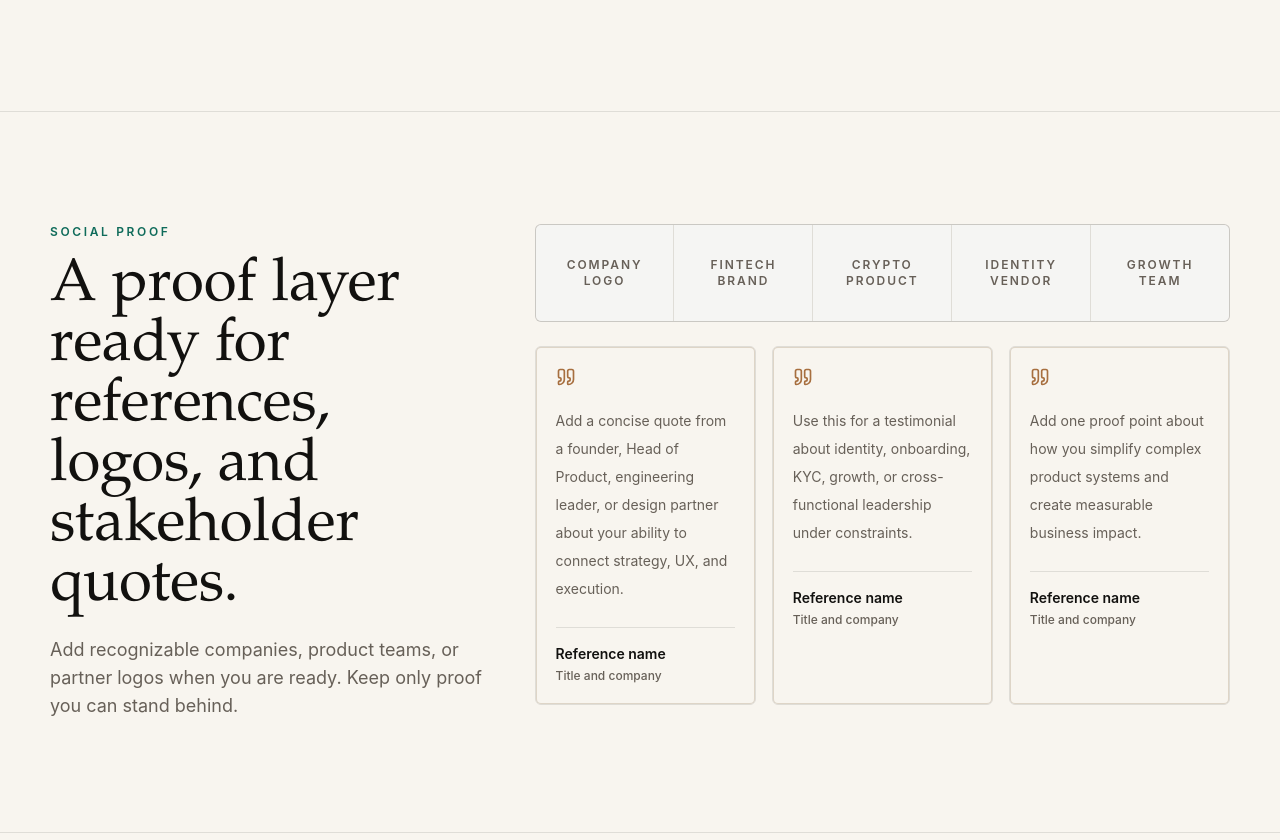
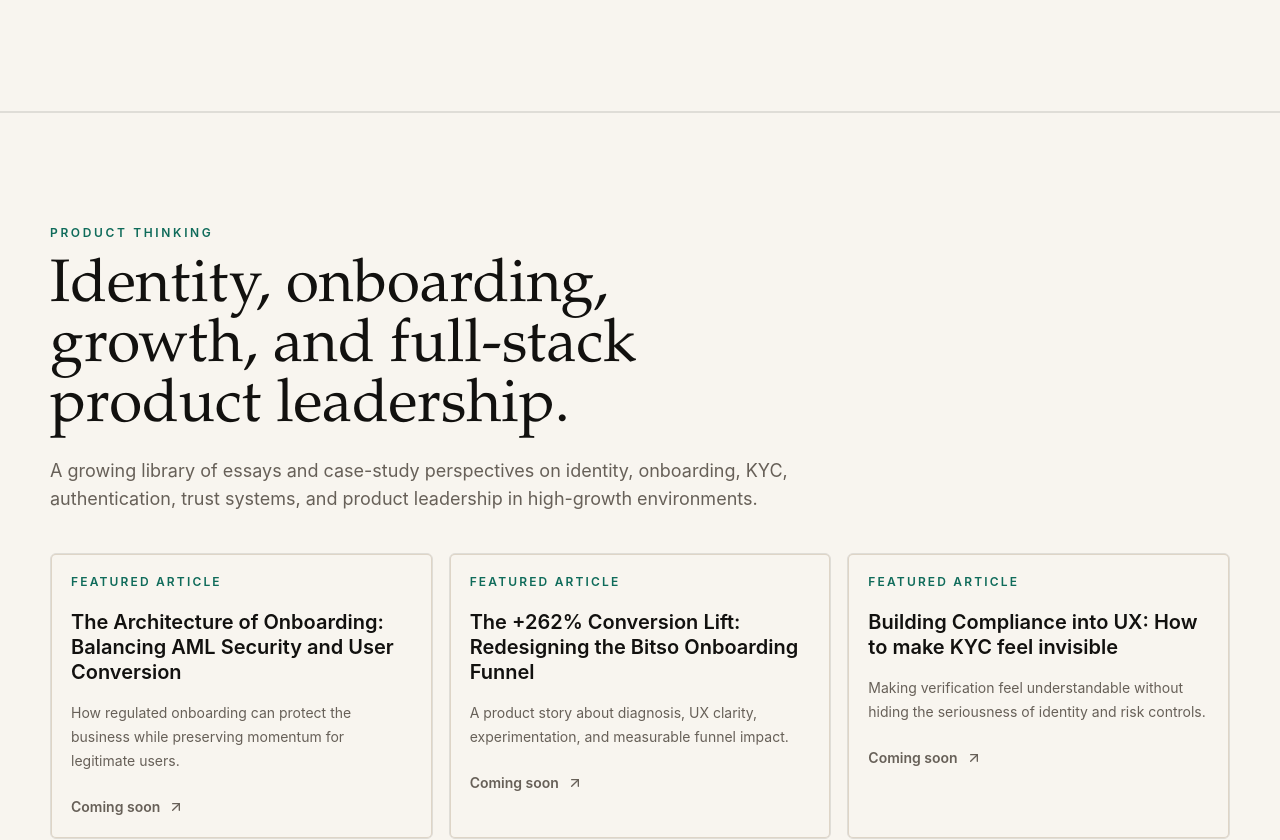
Before and after one commit to ignacioperezroca/ignacio-portfolio, a Next.js app: page / in a window 1280 px wide. Shown: the part 10696-11536 px from the top of the page. Built offline with nearby package versions, Linux system fonts and the light colour scheme.

Commit message:
Hide social proof and polish product thinking

```diff
--- a/src/app/page.tsx
+++ b/src/app/page.tsx
@@ -6,7 +6,6 @@
 import { Navbar } from "@/components/Navbar";
 import { SelectedWork } from "@/components/SelectedWork";
 import { Skills } from "@/components/Skills";
-import { SocialProof } from "@/components/SocialProof";
 import { Thoughts } from "@/components/Thoughts";
 import { Timeline } from "@/components/Timeline";
 import { WorkingStyle } from "@/components/WorkingStyle";
@@ -23,7 +22,7 @@
         <Achievements />
         <Skills />
         <WorkingStyle />
-        <SocialProof />
+        {/* Hidden until verified testimonials / logos are available */}
         <Thoughts />
         <Contact />
       </main>
--- a/src/components/Thoughts.tsx
+++ b/src/components/Thoughts.tsx
@@ -11,7 +11,7 @@
           <SectionHeader
             eyebrow="Product thinking"
             title="Identity, onboarding, growth, and full-stack product leadership."
-            description="A visible library of future essays, case-study angles, and product theses for recruiters and founders who want to understand how I think."
+            description="A growing library of essays and case-study perspectives on identity, onboarding, KYC, authentication, trust systems, and product leadership in high-growth environments."
           />
         </FadeIn>
 
@@ -20,7 +20,7 @@
             <FadeIn key={thought.title} delay={index * 0.05}>
               <article className="group h-full rounded-md border border-ink/10 bg-paper/72 p-5 shadow-line transition hover:-translate-y-1 hover:border-ink/25 dark:border-paper/10 dark:bg-ink/60 dark:hover:border-paper/25">
                 <p className="text-xs font-semibold uppercase tracking-[0.18em] text-accent-green dark:text-paper-warm">
-                  Draft topic
+                  Featured article
                 </p>
                 <h3 className="mt-5 text-xl font-semibold leading-tight text-ink dark:text-paper">
                   {thought.title}
@@ -29,7 +29,7 @@
                   {thought.description}
                 </p>
                 <div className="mt-6 inline-flex items-center gap-2 text-sm font-semibold text-ink-muted transition group-hover:gap-3 group-hover:text-ink dark:text-paper/55 dark:group-hover:text-paper">
-                  Add article later
+                  Coming soon
                   <ArrowUpRight className="h-4 w-4" aria-hidden />
                 </div>
               </article>
```
